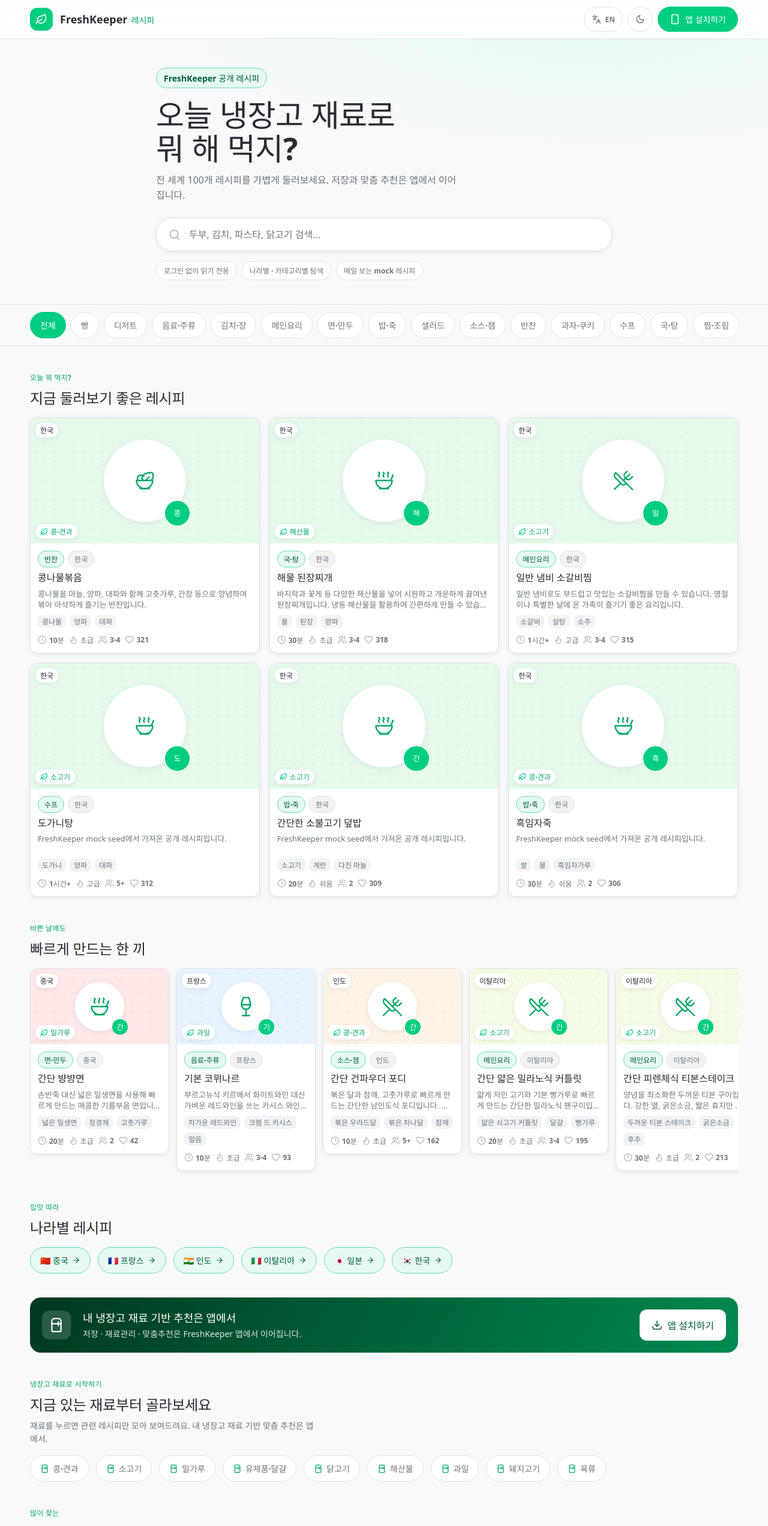
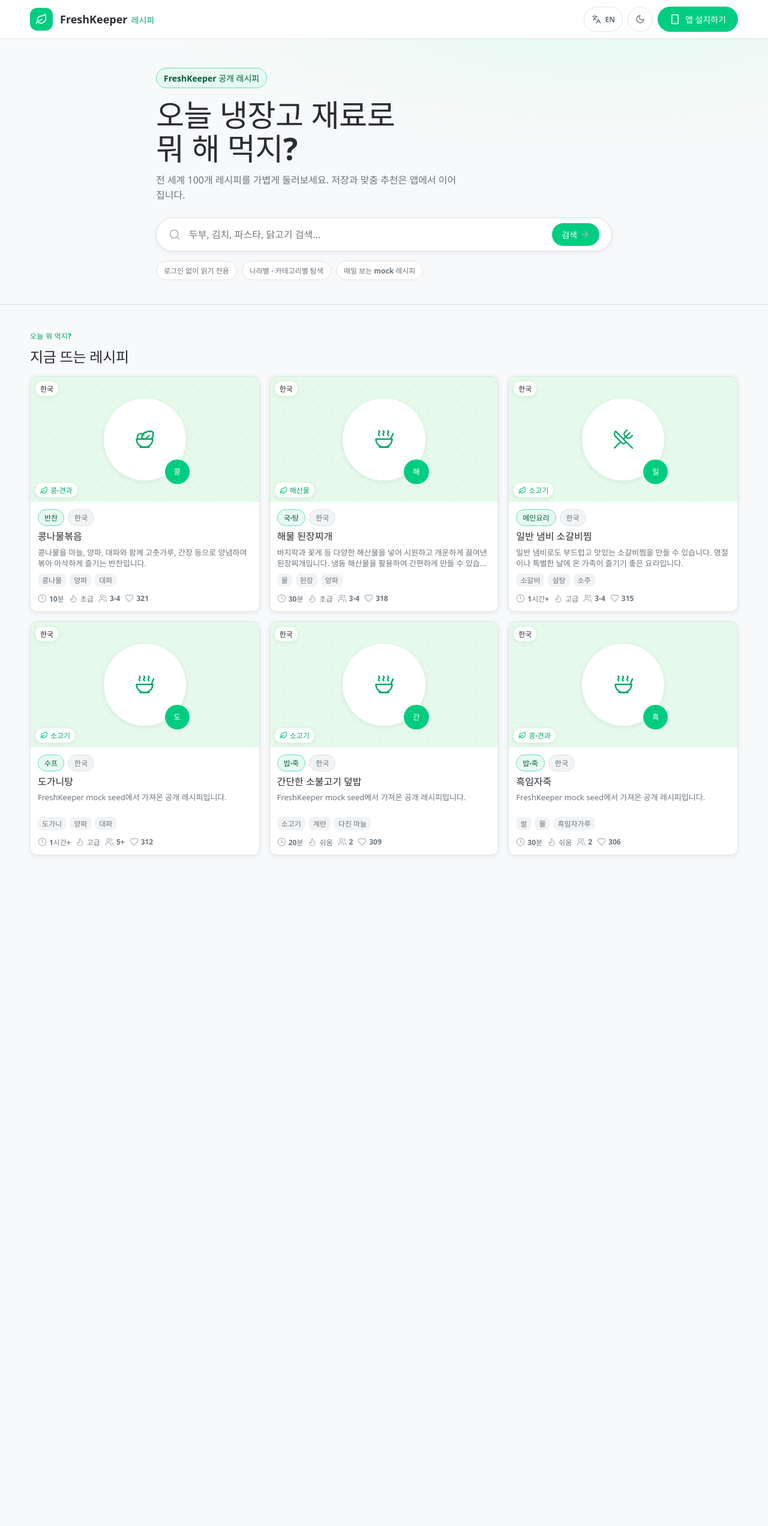
Before and after one commit to clipo-corp/web_fridgeProject_recipe, a React (Vite) app: page / in a window 1280 px wide. Shown: the top 2544 px of the page at 60% size. After the commit the page ends 1474 px from the top, so only its background shows below. Built offline with nearby package versions, Linux system fonts and the light colour scheme.

Commit message:
Make catalog search submit-driven

```diff
--- a/src/components/RecipeCatalogPage.tsx
+++ b/src/components/RecipeCatalogPage.tsx
@@ -1,8 +1,7 @@
 import { useEffect, useMemo, useState } from "react";
 import type { ReactNode } from "react";
-import { ArrowRight, Refrigerator, Sparkles, X } from "lucide-react";
+import { Sparkles, X } from "lucide-react";
 import { InstallBand, MobileInstallCta } from "./AppInstallCta";
-import { CategoryRail } from "./CategoryRail";
 import { FilterBar, type FilterOptions } from "./FilterBar";
 import { RecipeCard } from "./RecipeCard";
 import {
@@ -17,23 +16,20 @@
   initialCatalogFilters,
   loadPublicMockRecipes,
   popularPublicRecipes,
-  quickPublicRecipes,
-  topPublicIngredients,
 } from "../lib/recipeCatalogMock";
 import { useI18n } from "../lib/i18n";
-import { emojiFor } from "../lib/recipeFilterMeta";
 import type { PublicRecipeCatalogFilters, PublicRecipeRecord } from "../lib/recipeCatalogTypes";
 
 export function RecipeCatalogPage(): JSX.Element {
   const { t, labelFor, countryLabel, timeLabel } = useI18n();
   const [recipes, setRecipes] = useState<readonly PublicRecipeRecord[]>([]);
   const [filters, setFilters] = useState<PublicRecipeCatalogFilters>(initialCatalogFilters);
+  const [draftQuery, setDraftQuery] = useState("");
 
   useEffect(() => {
     void loadPublicMockRecipes().then(setRecipes);
   }, []);
 
-  const categories = useMemo(() => collectCatalogOptions(recipes).category, [recipes]);
   const filterOptions = useMemo<FilterOptions>(
     () => collectCatalogOptions(recipes),
     [recipes],
@@ -41,9 +37,6 @@
   const visibleRecipes = useMemo(() => filterPublicRecipes(recipes, filters), [recipes, filters]);
 
   const featured = useMemo(() => popularPublicRecipes(recipes).slice(0, 6), [recipes]);
-  const quick = useMemo(() => quickPublicRecipes(recipes).slice(0, 10), [recipes]);
-  const popular = useMemo(() => popularPublicRecipes(recipes).slice(0, 8), [recipes]);
-  const ingredients = useMemo(() => topPublicIngredients(recipes, 9), [recipes]);
   const suggestions = useMemo<readonly SearchSuggestion[]>(
     () => buildSuggestions(recipes, labelFor, countryLabel),
     [recipes, labelFor, countryLabel],
@@ -53,7 +46,19 @@
 
   const patchFilters = (patch: Partial<PublicRecipeCatalogFilters>): void =>
     setFilters((current) => ({ ...current, ...patch }));
-  const resetFilters = (): void => setFilters(initialCatalogFilters);
+  const runSearch = (): void => {
+    const query = draftQuery.trim();
+    setFilters({ ...initialCatalogFilters, query });
+  };
+  const resetFilters = (): void => {
+    setDraftQuery("");
+    setFilters(initialCatalogFilters);
+  };
+  const selectSuggestion = (suggestion: SearchSuggestion): void => {
+    const nextQuery = suggestion.patch.query ?? suggestion.label;
+    setDraftQuery(nextQuery);
+    setFilters({ ...initialCatalogFilters, ...suggestion.patch, query: nextQuery });
+  };
 
   const activeChips = buildActiveChips(filters, { labelFor, countryLabel, timeLabel });
 
@@ -61,90 +66,19 @@
     <>
       <main>
         <SearchHero
-          query={filters.query}
+          query={draftQuery}
           recipeCount={recipes.length}
           suggestions={suggestions}
-          onQueryChange={(query) => patchFilters({ query })}
-          onSuggestionSelect={(suggestion) => patchFilters(suggestion.patch)}
-        />
-        <CategoryRail
-          categories={categories}
-          selectedCategory={filters.category}
-          onSelectCategory={(category) => patchFilters({ category })}
+          onQueryChange={setDraftQuery}
+          onSearchSubmit={runSearch}
+          onSuggestionSelect={selectSuggestion}
         />
 
         {isBrowsing ? (
           <div className="page">
-            <Section eyebrow={t("section.featured.eyebrow")} title={t("section.featured.title")}>
+            <Section eyebrow={t("section.featured.eyebrow")} title={t("section.trending.title")}>
               <div className="grid grid--spotlight">
                 {featured.map((recipe) => (
-                  <RecipeCard key={recipe.recipeId} recipe={recipe} />
-                ))}
-              </div>
-            </Section>
-
-            <Section eyebrow={t("section.quick.eyebrow")} title={t("section.quick.title")}>
-              <div className="rail">
-                {quick.map((recipe) => (
-                  <RecipeCard
-                    key={recipe.recipeId}
-                    recipe={recipe}
-                    variant="rail"
-                  />
-                ))}
-              </div>
-            </Section>
-
-            <Section eyebrow={t("section.country.eyebrow")} title={t("section.country.title")}>
-              <div className="country-chips">
-                {filterOptions.region.countries.map((country) => (
-                  <button
-                    key={country.countryCode}
-                    type="button"
-                    className="chip chip--country"
-                    onClick={() =>
-                      setFilters({
-                        ...initialCatalogFilters,
-                        region: {
-                          scope: "country",
-                          countryCode: country.countryCode,
-                          country: country.country,
-                        },
-                      })
-                    }
-                  >
-                    {emojiFor(country.country)} {countryLabel(country.country)}
-                    <ArrowRight size={14} aria-hidden="true" />
-                  </button>
-                ))}
-              </div>
-            </Section>
-
-            <InstallBand />
-
-            <Section
-              eyebrow={t("section.ingredient.eyebrow")}
-              title={t("section.ingredient.title")}
-              note={t("section.ingredient.note")}
-            >
-              <div className="ingredient-chips">
-                {ingredients.map((ingredient) => (
-                  <button
-                    key={ingredient}
-                    type="button"
-                    className="chip chip--ingredient"
-                    onClick={() => setFilters({ ...initialCatalogFilters, primaryIngredient: ingredient })}
-                  >
-                    <Refrigerator size={15} aria-hidden="true" />
-                    {labelFor(ingredient)}
-                  </button>
-                ))}
-              </div>
-            </Section>
-
-            <Section eyebrow={t("section.popular.eyebrow")} title={t("section.popular.title")}>
-              <div className="grid grid--feed">
-                {popular.map((recipe) => (
                   <RecipeCard key={recipe.recipeId} recipe={recipe} />
                 ))}
               </div>
--- a/src/components/SearchHero.tsx
+++ b/src/components/SearchHero.tsx
@@ -1,4 +1,4 @@
-import { Clock3, Search, Sparkles, X } from "lucide-react";
+import { ArrowRight, Clock3, Search, Sparkles, X } from "lucide-react";
 import { useI18n } from "../lib/i18n";
 import type { PublicRecipeCatalogFilters } from "../lib/recipeCatalogTypes";
 
@@ -14,6 +14,7 @@
   readonly recipeCount: number;
   readonly suggestions: readonly SearchSuggestion[];
   readonly onQueryChange: (query: string) => void;
+  readonly onSearchSubmit: () => void;
   readonly onSuggestionSelect: (suggestion: SearchSuggestion) => void;
 };
 
@@ -22,6 +23,7 @@
   recipeCount,
   suggestions,
   onQueryChange,
+  onSearchSubmit,
   onSuggestionSelect,
 }: SearchHeroProps): JSX.Element {
   const { t } = useI18n();
@@ -39,7 +41,14 @@
         </h1>
         <p>{t("hero.subtitle", { count: recipeCount })}</p>
         <div className="hero__search-wrap">
-          <form className="hero__search" role="search" onSubmit={(event) => event.preventDefault()}>
+          <form
+            className="hero__search"
+            role="search"
+            onSubmit={(event) => {
+              event.preventDefault();
+              onSearchSubmit();
+            }}
+          >
             <Search size={20} aria-hidden="true" />
             <input
               id="recipe-search"
@@ -60,6 +69,10 @@
                 <X size={16} aria-hidden="true" />
               </button>
             ) : null}
+            <button type="submit" className="hero__search-submit">
+              {t("hero.searchSubmit")}
+              <ArrowRight size={16} aria-hidden="true" />
+            </button>
           </form>
 
           {showSuggestions ? (
--- a/src/lib/translations.ts
+++ b/src/lib/translations.ts
@@ -19,6 +19,7 @@
   "hero.searchPlaceholder": "두부, 김치, 파스타, 닭고기 검색...",
   "hero.searchAria": "레시피 검색",
   "hero.clearSearch": "검색어 지우기",
+  "hero.searchSubmit": "검색",
   "hero.suggestions": "바로 찾아보기",
   "hero.stat1": "로그인 없이 읽기 전용",
   "hero.stat2": "나라별 · 카테고리별 탐색",
@@ -29,6 +30,7 @@
 
   "section.featured.eyebrow": "오늘 뭐 먹지?",
   "section.featured.title": "지금 둘러보기 좋은 레시피",
+  "section.trending.title": "지금 뜨는 레시피",
   "section.quick.eyebrow": "바쁜 날에도",
   "section.quick.title": "빠르게 만드는 한 끼",
   "section.country.eyebrow": "입맛 따라",
@@ -133,6 +135,7 @@
   "hero.searchPlaceholder": "Search tofu, kimchi, pasta, chicken...",
   "hero.searchAria": "Search recipes",
   "hero.clearSearch": "Clear search",
+  "hero.searchSubmit": "Search",
   "hero.suggestions": "Quick picks",
   "hero.stat1": "Read-only, no login",
   "hero.stat2": "Browse by country & category",
@@ -143,6 +146,7 @@
 
   "section.featured.eyebrow": "What's for today?",
   "section.featured.title": "Great recipes to browse now",
+  "section.trending.title": "Trending recipes now",
   "section.quick.eyebrow": "Even on busy days",
   "section.quick.title": "Quick one-dish meals",
   "section.country.eyebrow": "By taste",
--- a/src/styles/catalog.css
+++ b/src/styles/catalog.css
@@ -296,6 +296,26 @@
   background: var(--bg-card-alt);
   color: var(--text-secondary);
   cursor: pointer;
+}
+
+.hero__search-submit {
+  display: inline-flex;
+  align-items: center;
+  justify-content: center;
+  gap: 5px;
+  height: 38px;
+  padding: 0 var(--space-lg);
+  border: 0;
+  border-radius: var(--radius-pill);
+  background: var(--primary);
+  color: var(--text-on-green);
+  font-size: var(--type-small-size);
+  font-weight: 800;
+  cursor: pointer;
+}
+
+.hero__search-submit:hover {
+  background: var(--primary-pressed);
 }
 
 .hero-suggestions {
@@ -1485,4 +1505,17 @@
   .hero-suggestions {
     border-radius: var(--radius-md);
   }
-}
+
+  .hero__search {
+    padding-right: var(--space-sm);
+  }
+
+  .hero__search-submit {
+    width: 38px;
+    padding: 0;
+  }
+
+  .hero__search-submit {
+    font-size: 0;
+  }
+}
```
